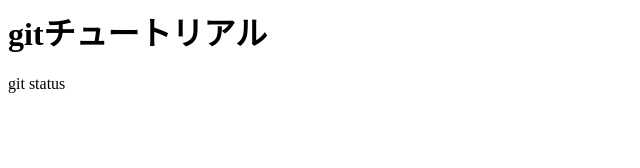
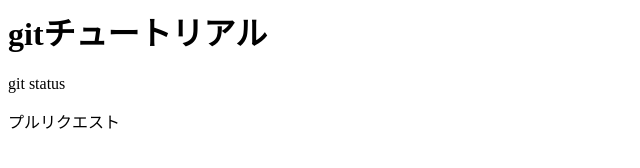
Before and after one commit to Takagineer/git_tutorial, a plain HTML site: page index.html in a window 1280 px wide. Shown: the full height of the page, 0-640 px from the left. Drawn offline with Linux system fonts and the light colour scheme.

Commit message:
ついか

```diff
--- a/index.html
+++ b/index.html
@@ -1,2 +1,3 @@
 <h1>gitチュートリアル</h1>
 <p>git status</p>
+<p>プルリクエスト</p>
```
